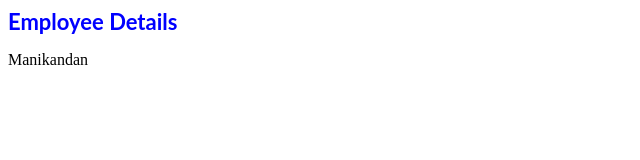
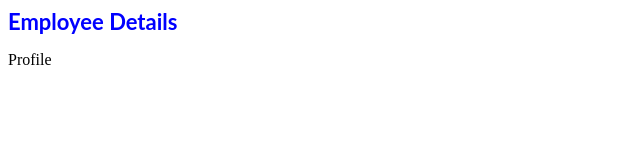
Before and after one commit to ManikandanKumarkp/template-component, an Angular app: page / in a window 1280 px wide. Shown: the top 160 px of the page, without its empty margins (0-640 px from the left). Built offline with nearby package versions, Linux system fonts and the light colour scheme.

Commit message:
1 file modified

```diff
--- a/src/app/Employee/employee.component.html
+++ b/src/app/Employee/employee.component.html
@@ -1 +1 @@
-<p>Manikandan</p>
+<p>Profile</p>
```
